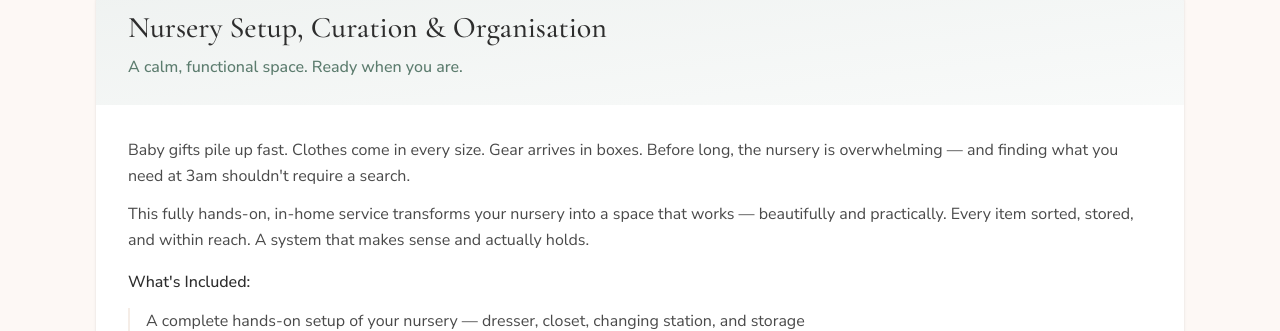
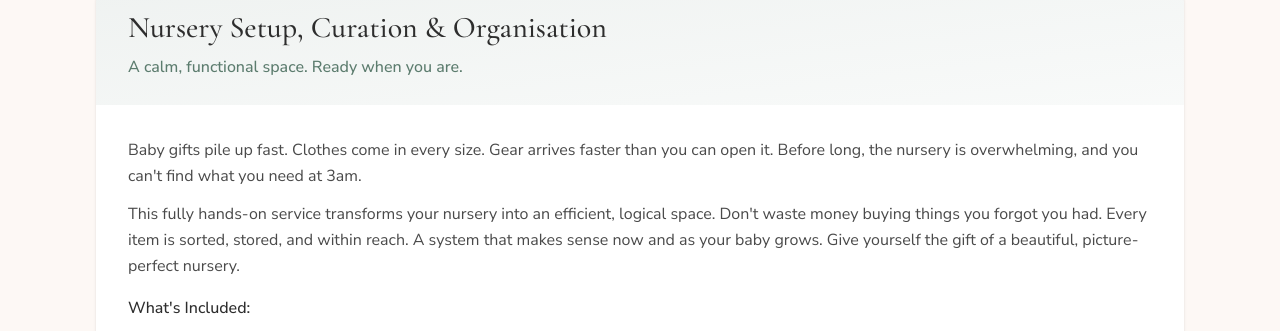
Before and after one commit to carepairdoula/carepairdoula, a React (Vite) app: page / in a window 1280 px wide. Shown: the part 4480-4811 px from the top of the page. Built offline with nearby package versions, Linux system fonts and the light colour scheme.

Commit message:
Update Services.jsx

```diff
--- a/src/components/Services.jsx
+++ b/src/components/Services.jsx
@@ -273,10 +273,10 @@ export default function Services() {
 
               <div className="p-8">
                 <p className="text-charcoal-light leading-relaxed mb-3">
-                  Baby gifts pile up fast. Clothes come in every size. Gear arrives in boxes. Before long, the nursery is overwhelming — and finding what you need at 3am shouldn't require a search.
+                  Baby gifts pile up fast. Clothes come in every size. Gear arrives faster than you can open it. Before long, the nursery is overwhelming, and you can't find what you need at 3am.
                 </p>
                 <p className="text-charcoal-light leading-relaxed mb-4">
-                  This fully hands-on, in-home service transforms your nursery into a space that works — beautifully and practically. Every item sorted, stored, and within reach. A system that makes sense and actually holds.
+                  This fully hands-on service transforms your nursery into an efficient, logical space. Don't waste money buying things you forgot you had. Every item is sorted, stored, and within reach. A system that makes sense now and as your baby grows. Give yourself the gift of a beautiful, picture-perfect nursery.
                 </p>
 
                 <p className="text-charcoal font-medium mb-3">What's Included:</p>
```
